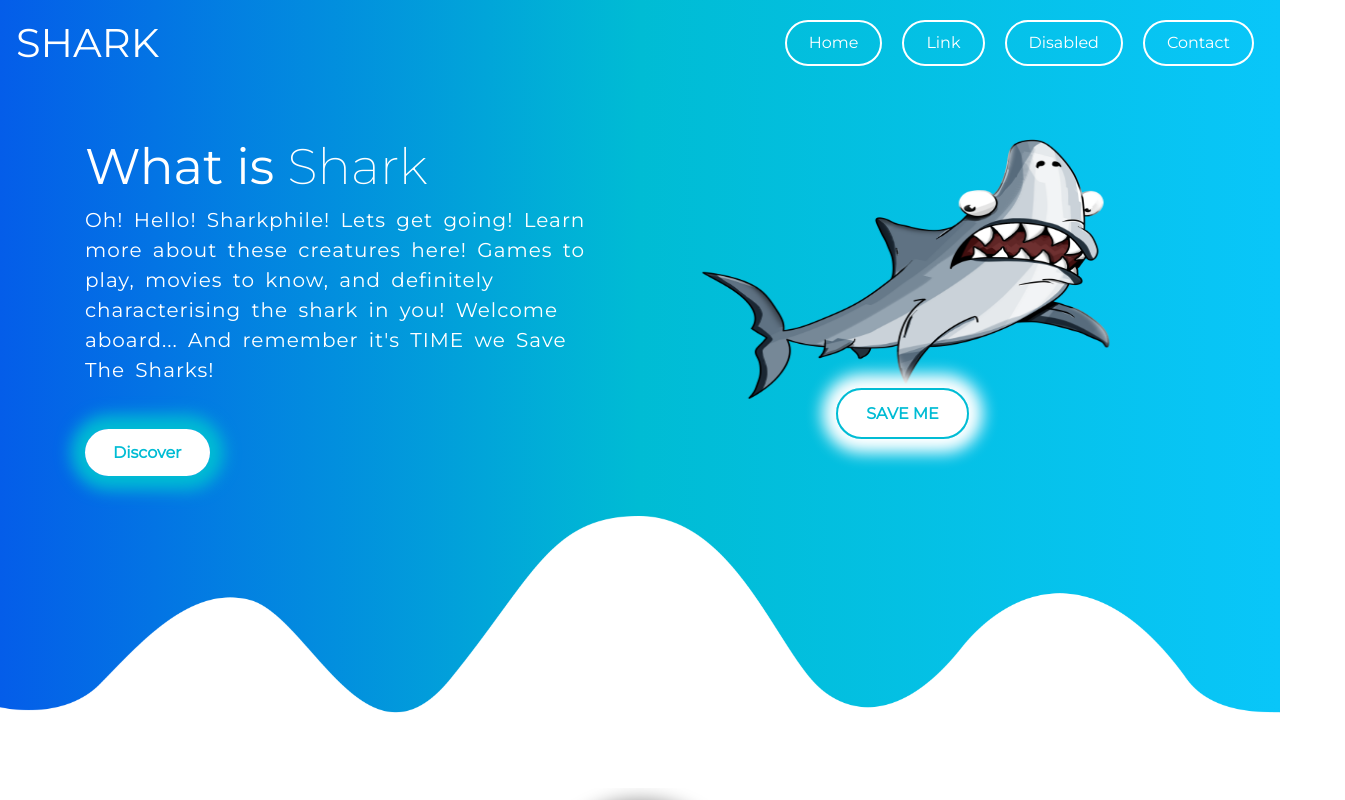
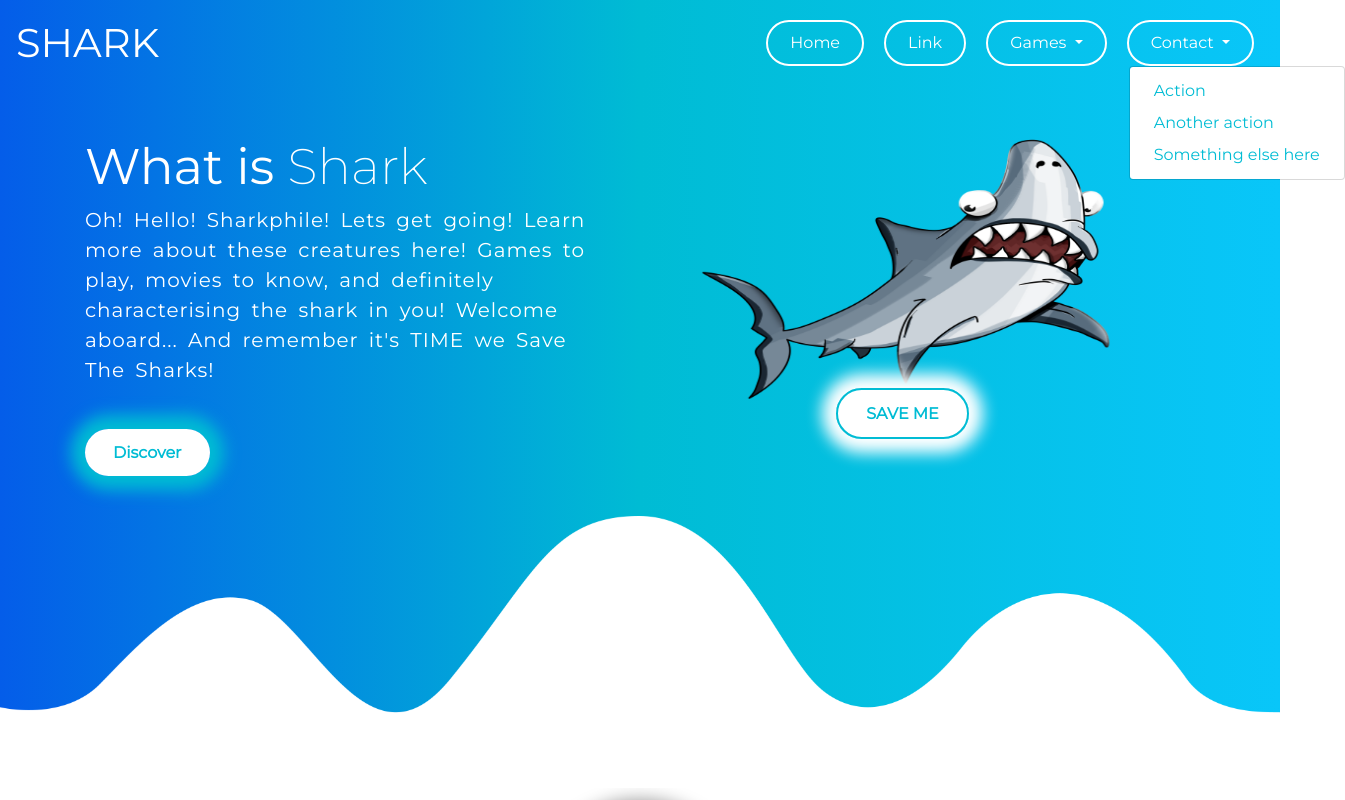
Before and after one commit to surya-doc/Save_shark, a plain HTML site: page index.html in a window 1280 px wide. Both pictures are taken after a click on the button "Contact". Shown: the top 800 px of the page, 1345 px wide, since content can reach past the window. Drawn offline with nearby package versions, Linux system fonts and the light colour scheme.

Commit message:
Update index.html

```diff
--- a/index.html
+++ b/index.html
@@ -35,11 +35,27 @@
                 <li class="nav-item">
                   <a class="nav-link" href="memoryGame.html">Link</a>
                 </li>
-                <li class="nav-item">
-                  <a class="nav-link" href="#">Disabled</a>
+
+                <li class="nav-item dropdown">
+                  <a class="nav-link dropdown-toggle" href="#" id="navbarDropdownMenuLink" role="button" data-toggle="dropdown" aria-haspopup="true" aria-expanded="false">
+                    Games
+                  </a>
+                  <div class="dropdown-menu" aria-labelledby="navbarDropdownMenuLink">
+                    <a class="dropdown-item" href="#" style="color: #00bcd4;">Action</a>
+                    <a class="dropdown-item" href="#" style="color: #00bcd4;">Another action</a>
+                    <a class="dropdown-item" href="#" style="color: #00bcd4;">Something else here</a>
+                  </div>
                 </li>
-                <li class="nav-item">
-                  <a class="nav-link" href="#">Contact</a>
+
+                <li class="nav-item dropdown">
+                  <a class="nav-link dropdown-toggle" href="#" id="navbarDropdownMenuLink" role="button" data-toggle="dropdown" aria-haspopup="true" aria-expanded="false">
+                    Contact
+                  </a>
+                  <div class="dropdown-menu" aria-labelledby="navbarDropdownMenuLink">
+                    <a class="dropdown-item" href="#" style="color: #00bcd4;">Action</a>
+                    <a class="dropdown-item" href="#" style="color: #00bcd4;">Another action</a>
+                    <a class="dropdown-item" href="#" style="color: #00bcd4;">Something else here</a>
+                  </div>
                 </li>
               </ul>
             </div>
@@ -60,7 +76,7 @@
                 <div class="col-md-6 text-center" style="text-decoration: none;">
                   <img src="sad_shark_image.png" alt="shark" class="img-fluid sharkImg">
 
-                  <a href="#disc" class="discover_2" style="text-decoration: none;">SAVE ME</a>
+                  <a href="saveShark.html" class="discover_2" style="text-decoration: none;">SAVE ME</a>
                 </div>
             </div>
             <!-- <div class="row"> -->
```
